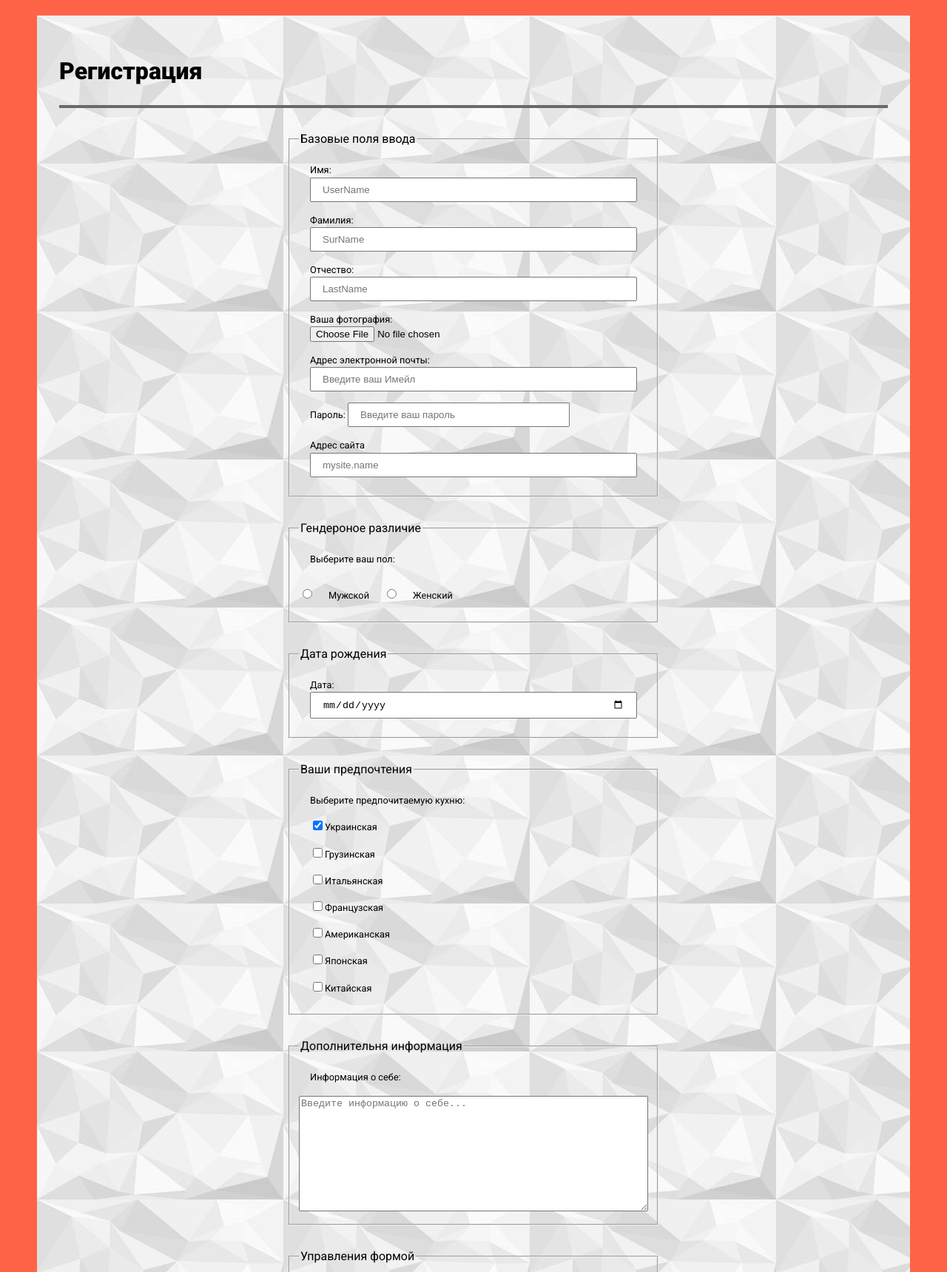
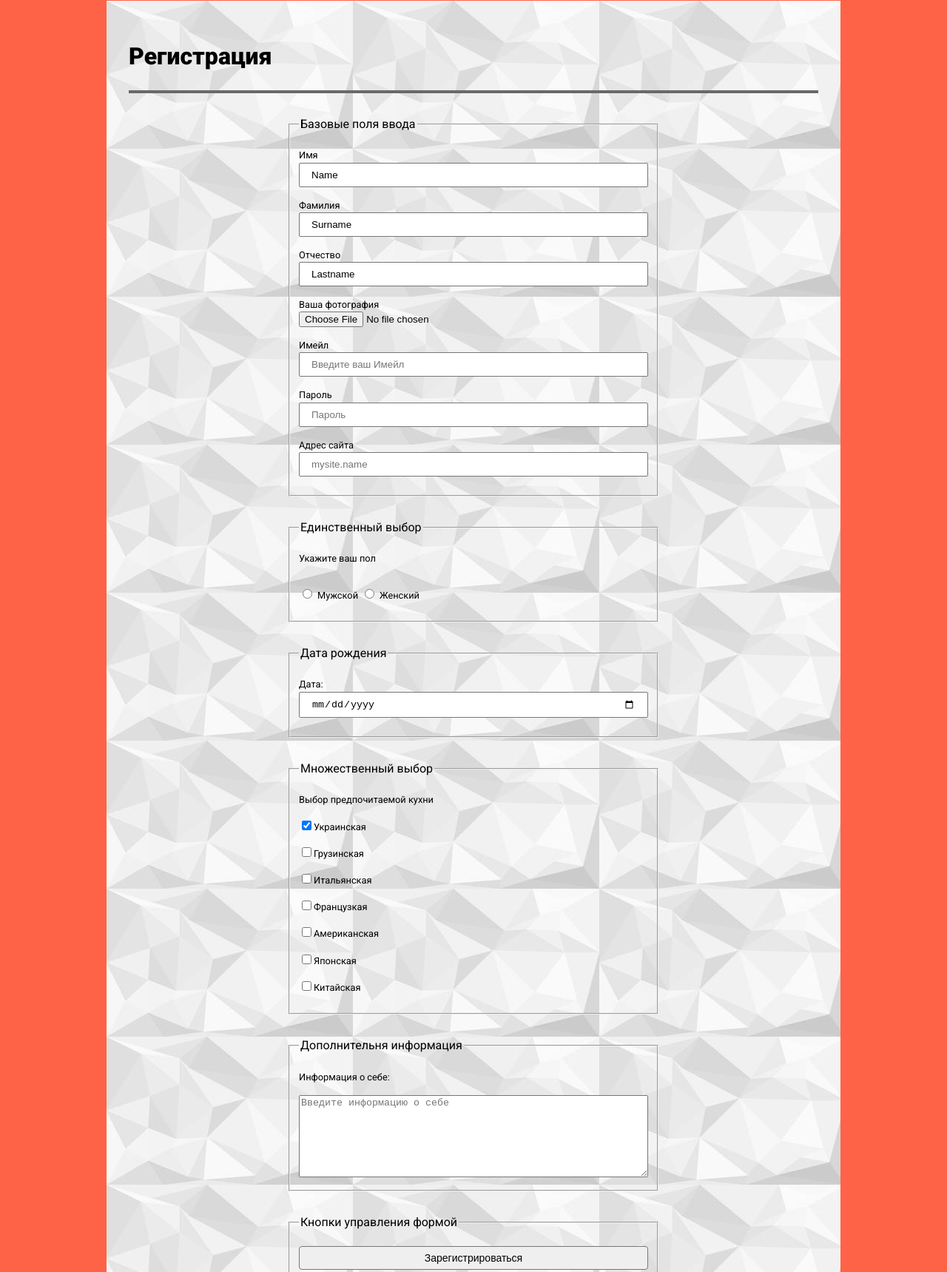
Before and after one commit to AngelaDmytreno/lesson2, a plain HTML site: page pages/registration.html in a window 1280 px wide. Shown: the part 89-1808 px from the top of the page at 74% size. Drawn offline with Linux system fonts and the light colour scheme.

Commit message:
Adjust form

```diff
--- a/assets/css/style.css
+++ b/assets/css/style.css
@@ -132,9 +132,9 @@ body{
 }
 .container__form{
   max-width: 900px;
-  margin: 0 auto;
-  padding-left:  30px;
-  padding-right: 30px;
+  margin: 30px auto;
+  /*padding-left:  30px;
+  padding-right: 30px;*/
 }
 /*----------------------------------------------------------*/
 /*Gallery*/
@@ -183,51 +183,64 @@ body{
 }
 /*----------------------------------------------------------*/
 /*form*/
-fieldset{
+fieldset {
   width: 500px;
   margin: 30px auto;
 }
-.form-control{
+input[type="file"] {
+  padding: 0;
+}
+textarea {
+  width: 100%;
+  resize: vertical;
+  min-height: 75px;
+  max-height: 50vh;
+}
+label,
+.label {
+  display: block;
+  margin-top: 15px;
+  margin-bottom: 15px;
+  font-weight: 400;
+  font-size: 0.8rem;
+}
+.gender-group label:not(:last-of-type) {
+  margin-right: 15px;
+}
+.label-inline {
+  display: inline-block;
+}
+.container {
+  max-width: 992px;
+  margin: 0 auto;
+  padding-left: 30px;
+  padding-right: 30px;
+}
+.form-control {
   width: 100%;
   padding: 7px 15px;
 }
-input[type="file"]{
-  padding: 0;
+.btn {
+  display: block;
+  text-decoration: none;
+  color: black;
+  font-size: 14px;
+  border: 1px solid #767676;
+  background-color: #efefef;
+  width: 100%;
+  padding: 7px 15px;
+  text-align: center;
+  border-radius: 4px;
+  font-weight: 400;
+  margin-top: 15px;
+  margin-bottom: 15px;
 }
-input[type="password"]{
-  max-width: 300px;
-}
-/*Задание со звездочкой*/
-input[name="name"],
-input[name="surname" ],
-input[name="lastname"]{
-  text-transform: capitalize;
-}
-fieldset[class="checkbox"]:hover,
-fieldset[class="radio"]:hover{
-  border: 5px dashed #800000;
-}
+/*задания со звездочкой*/
 
-/*----------------------------------------------------------*/
-label,
-.label{
-  display: block;
-  margin: 15px;
-  font-weight: 400;
-  font-size: 0.8rem;
-}
-.label-inline{
-  display: inline-block;
-}
-.gender label:not(:last-of-type){
-  margin-right: 15px;
-}
-input[type="checkbox"],
-input[type="radio"]{
-  width: auto;
-}
 input[type="email"]:focus{
   background-color: #808000;
+  color: #800000;
+  font-weight: bold;
 }
 .btn[type="submit"]:active{
   background-color: #008000 ;
@@ -235,26 +248,14 @@ input[type="email"]:focus{
 .btn[type="reset"]:active{
   background-color: red ;
 }
-textarea{
-  width: 100%;
-  resize: vertical;
-  min-height: 70px;
-  max-height: 50vh;
+input[name="name"],
+input[name="surname"],
+input[name="lastname"]{
+  text-transform: capitalize;
 }
-.btn{
-  display: block;
-  text-decoration: none;
-  color: #000;
-  font-size: 14px;
-  border-radius: 5px;
-  border: 1px solid #000;
-  background-color: #efefef;
-  width: 100%;
-  padding: 7px 15px;
-  text-align: center;
-  font-weight: 300;
-  margin-top: 15px;
-  margin-bottom: 15px;
+fieldset[class="checkbox"]:hover,
+fieldset[class="radio"]:hover{
+  outline: 5px dashed #800000;
 }
 /*----------------------------------------------------------*/
 /*Navigation ссылки*/
--- a/pages/registration.html
+++ b/pages/registration.html
@@ -45,75 +45,60 @@
       <hr class="main__line">
       <div class="container__form">
         <form action="register.php" method="GET">
-          <fieldset class="">
-            <legend>Базовые поля ввода </legend>
-            <label class="label">Имя:
-              <input class="form-control" name="name" type="text" value="" minlength="3" maxlength="20"
-                placeholder="userName" required>
-            </label>
-            <label class="label">Фамилия:
-              <input class="form-control" name="surname" type="text" value="" minlength="3" maxlength="20"
-                placeholder="surName" required>
-            </label>
-            <label class="label">Отчество:
-              <input class="form-control" name="lastname" type="text" value="" minlength="3" maxlength="20"
-                placeholder="lastName" required>
-            </label>
-            <label class="label">Ваша фотография:
-              <input class="form-control" name="photo" type="file">
-            </label>
-            <label class="label">Адрес электронной почты:
-              <input class="form-control" name="mail" type="email" placeholder="Введите ваш Имейл" required>
-            </label>
-            <label class="label">Пароль:
-              <input class="form-control" name="passw" type="password" minlength="5" maxlength="10"
-                placeholder="Введите ваш пароль" required>
-            </label>
+          <fieldset>
+            <legend>Базовые поля ввода</legend>
+            <label>Имя
+              <input class="form-control" value="name" name="name" minlength="3" maxlength="10" placeholder="Логин"
+                type="text"></label>
+            <label>Фамилия
+              <input class="form-control" value="surname" name="surname" minlength="3" maxlength="10"
+                placeholder="Логин" type="text"></label>
+            <label>Отчество
+              <input class="form-control" value="lastname" name="lastname" minlength="3" maxlength="10"
+                placeholder="Логин" type="text"></label>
+            <label>Ваша фотография
+              <input class="form-control" type="file"></label>
+            <label>Имейл
+              <input class="form-control" type="email" placeholder="Введите ваш Имейл" required></label>
+            <label>Пароль
+              <input class="form-control" name="psw" minlength="3" maxlength="10" placeholder="Пароль"
+                type="password"></label>
             <label class="label">Адрес сайта
               <input class="form-control" type="url" placeholder="mysite.name" name="site" required>
             </label>
           </fieldset>
-
           <fieldset class="radio">
-            <legend>Гендероное различие</legend>
-            <p class="label">Выберите ваш пол:</p>
-            <input class="form-control" id="male" type="radio" name="gender" value="male">
+            <legend>Единственный выбор</legend>
+            <p class="label">Укажите ваш пол</p>
+            <input id="male" type="radio" name="gender" value="male">
             <label class="label-inline" for="male">Мужской</label>
-            <input class="form-control" id="female" type="radio" name="gender" value="female">
+            <input id="female" type="radio" name="gender" value="female">
             <label class="label-inline" for="female">Женский</label>
           </fieldset>
-
           <fieldset>
             <legend>Дата рождения</legend>
             <label class="label">Дата:
               <input class="form-control" type="date" id="birthday" name="birthday"></label>
           </fieldset>
-
           <fieldset class="checkbox">
-            <legend>Ваши предпочтения</legend>
-            <p class="label">Выберите предпочитаемую кухню:</p>
-            <label class="label"><input class="form-control" checked name="ua" value="ukrainian"
-                type="checkbox">Украинская</label>
-            <label class="label"><input class="form-control" name="gr" value="georgian"
-                type="checkbox">Грузинская</label>
-            <label class="label"><input class="form-control" name="it" value="italian"
-                type="checkbox">Итальянская</label>
-            <label class="label"><input class="form-control" name="fr" value="french"
-                type="checkbox">Французская</label>
-            <label class="label"><input class="form-control" name="us" value="american"
-                type="checkbox">Американская</label>
-            <label class="label"><input class="form-control" name="jp" value="japanese" type="checkbox">Японская</label>
-            <label class="label"><input class="form-control" name="ch" value="chinese" type="checkbox">Китайская</label>
+            <legend>Множественный выбор</legend>
+            <p class="label">Выбор предпочитаемой кухни</p>
+            <label><input checked name="kit" value="ua" type="checkbox">Украинская</label>
+            <label><input name="kit" value="gr" type="checkbox">Грузинская</label>
+            <label><input name="kit" value="it" type="checkbox">Итальянская</label>
+            <label><input name="kit" value="fr" type="checkbox">Французкая</label>
+            <label><input name="kit" value="am" type="checkbox">Американская</label>
+            <label><input name="kit" value="jp" type="checkbox">Японская</label>
+            <label><input name="kit" value="ch" type="checkbox">Китайская</label>
           </fieldset>
-
           <fieldset>
             <legend>Дополнительня информация</legend>
-            <label class="label" for="txt">Информация о себе:</label>
-            <textarea placeholder="Введите информацию о себе..." name="txt" id="txt" cols="300" rows="10"></textarea>
+            <label for="multilinetext">Информация о себе:</label>
+            <textarea placeholder="Введите информацию о себе" name="txt" id="multilinetext" cols="40"
+              rows="7"></textarea>
           </fieldset>
-
           <fieldset>
-            <legend> Управления формой</legend>
+            <legend> Кнопки управления формой</legend>
             <button class="btn" type="submit">Зарегистрироваться</button>
             <button class="btn" type="reset">Очистить форму</button>
           </fieldset>
```
Also changed, not shown: pages/contcts.html (+2 -2 lines).
